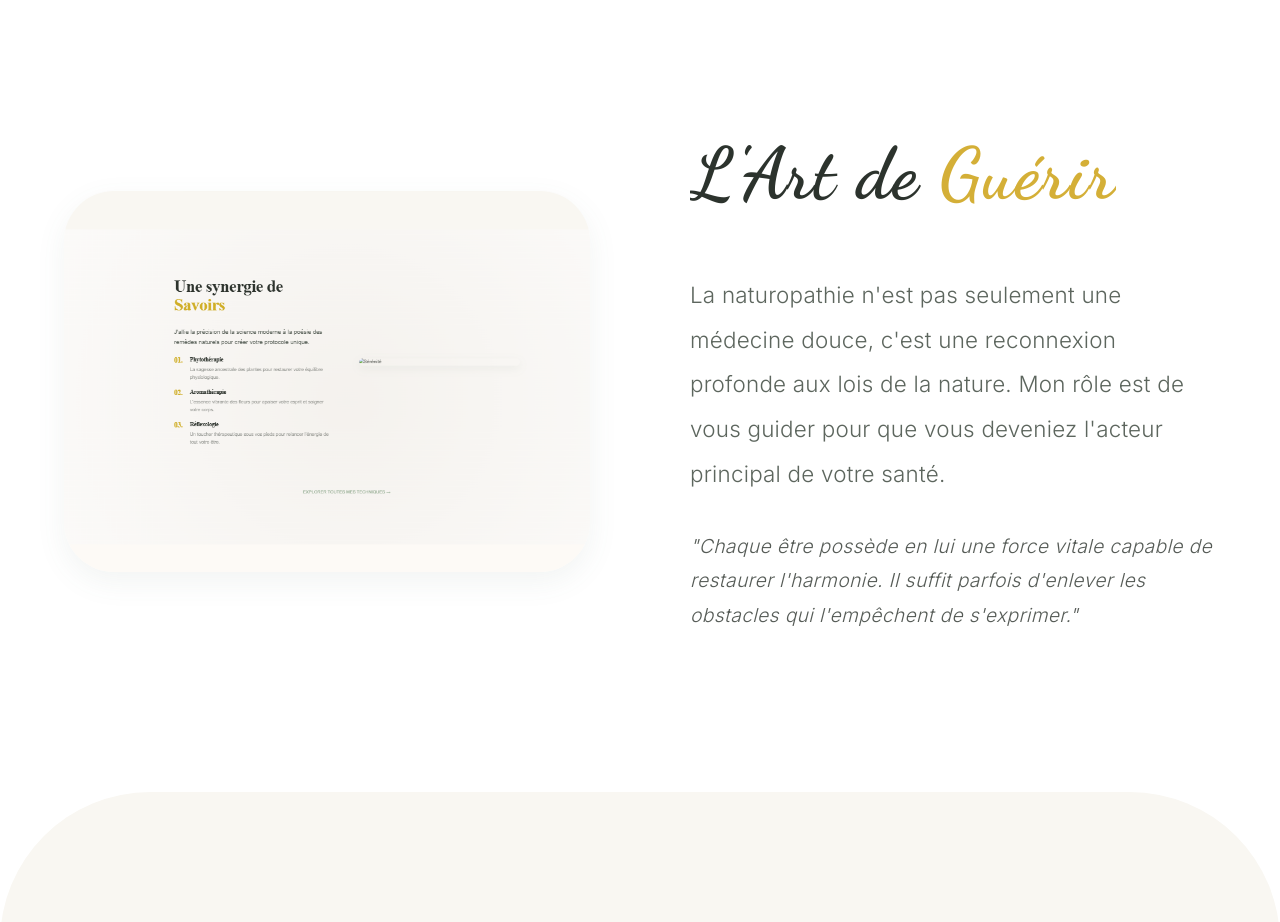
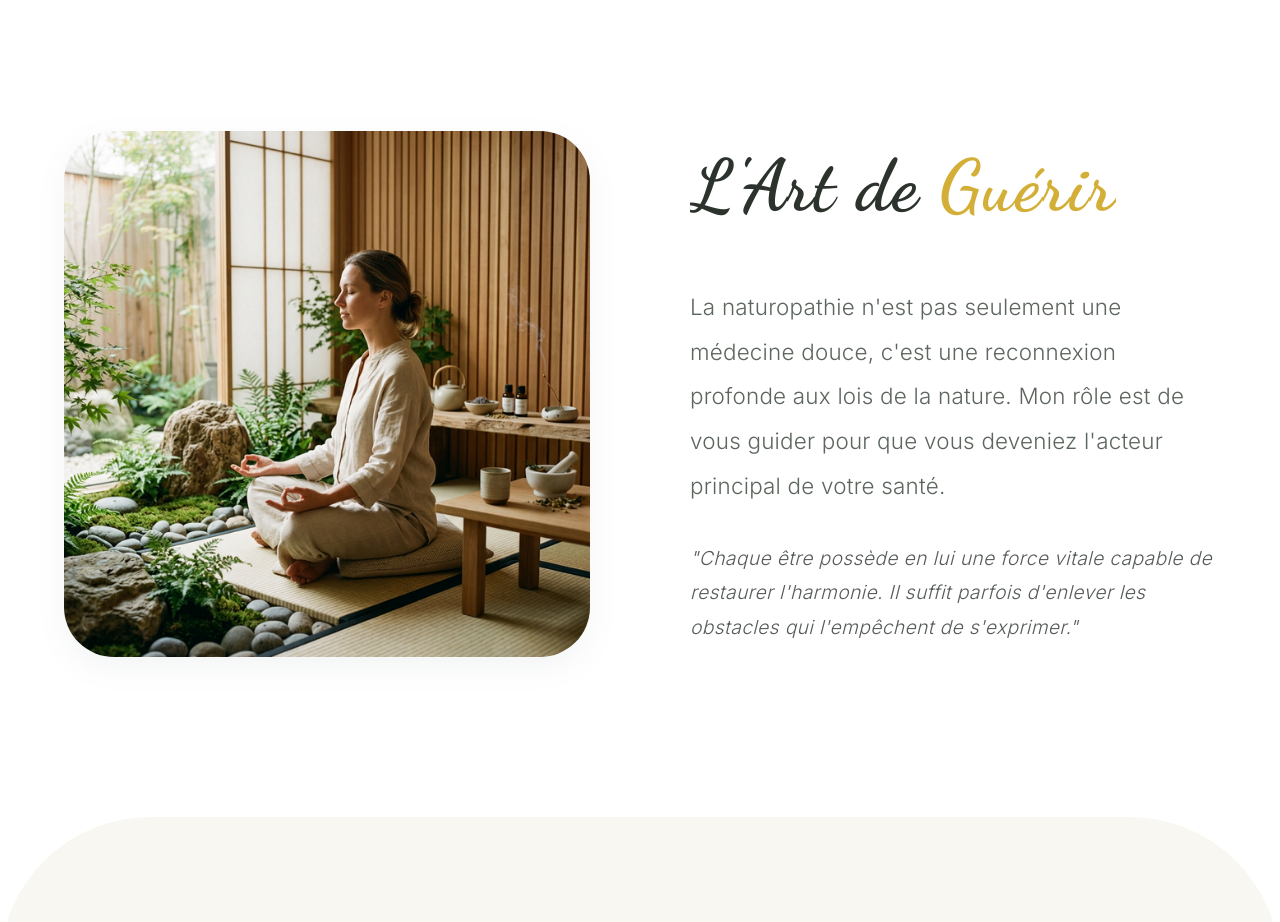
Before and after one commit to gainable-pro/inessence, a Next.js app: page / in a window 1280 px wide. Shown: the part 2760-3682 px from the top of the page. Built offline with nearby package versions, Linux system fonts and the light colour scheme.

Commit message:
feat: fix Art de Guérir image and trigger fresh build for blog paths

```diff
--- a/src/app/page.tsx
+++ b/src/app/page.tsx
@@ -172,7 +172,7 @@ export default function Home() {
         <div className="container">
           <div style={{ display: 'grid', gridTemplateColumns: '1fr 1fr', gap: '100px', alignItems: 'center' }}>
             <div style={{ borderRadius: '50px', overflow: 'hidden', boxShadow: 'var(--shadow-soft)' }}>
-              <img src="/images/media__1772510730063.png" alt="Vision Naturopathie" style={{ width: '100%', display: 'block' }} />
+              <img src="/images/art-de-guerir.png" alt="Vision Naturopathie" style={{ width: '100%', display: 'block' }} />
             </div>
             <div>
               <h2 className="font-serif typewriter" style={{ marginBottom: '48px', fontSize: '4.5rem' }}>L'Art de <span className="text-gold italic">Guérir</span></h2>
```
Also changed, not shown: public/images/art-de-guerir.png (added).
